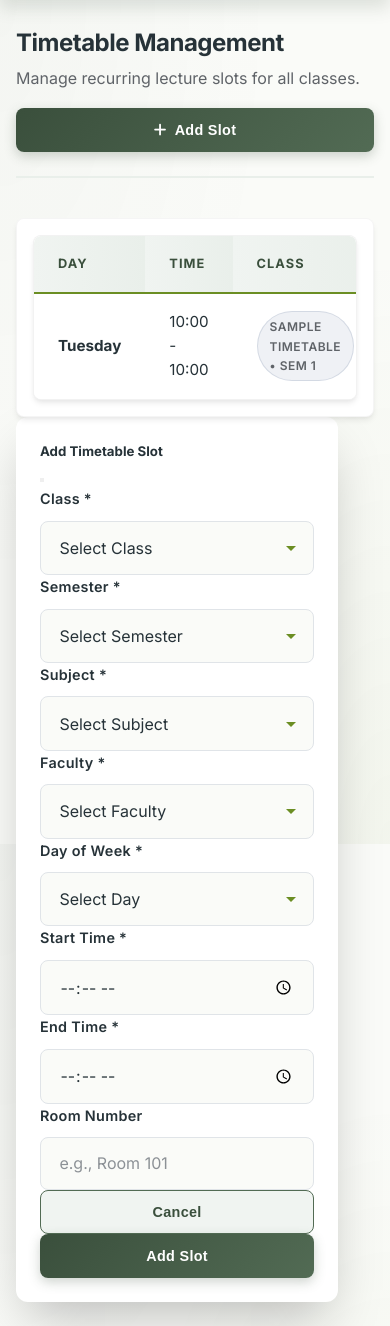
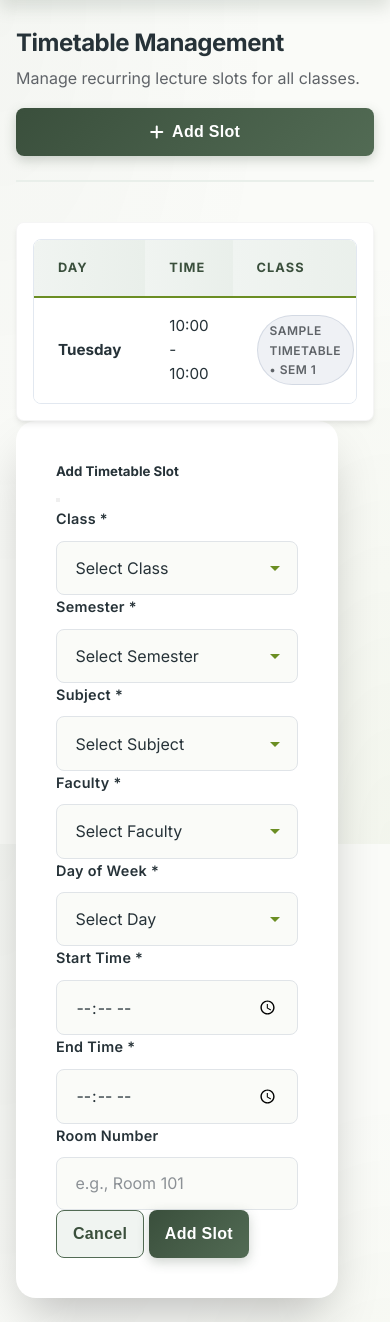
Before and after one commit to jv122/biometric-attendance-system, a Flask app: page /timetable in a window 390 px wide. Shown: the part 63-1389 px from the top of the page. Run offline with Flask 3, Linux system fonts and the light colour scheme; a user stored in the database is signed in; tables that the repository leaves empty hold one stand-in row (values such as "Sample post"); some libraries are stand-ins or nearby versions.

Commit message:
Enhance mobile responsiveness for all pages

```diff
--- a/biometric-attendance-system/static/css/responsive.css
+++ b/biometric-attendance-system/static/css/responsive.css
@@ -1,9 +1,9 @@
-/* --- Mobile Responsiveness --- */
+/* --- Mobile Responsiveness (Comprehensive) --- */
 
 /* Tablets & Mobile Devices (< 768px) */
 @media screen and (max-width: 768px) {
 
-    /* Layout */
+    /* Global Layout & Typography */
     .container {
         padding: 0 1rem;
     }
@@ -12,18 +12,38 @@
         padding: 1.5rem 0;
     }
 
+    h1 {
+        font-size: 1.75rem !important;
+    }
+
+    h2 {
+        font-size: 1.5rem !important;
+    }
+
+    h3 {
+        font-size: 1.25rem !important;
+    }
+
     .page-header {
         flex-direction: column;
         align-items: flex-start;
         gap: 1rem;
     }
 
+    .section-title {
+        font-size: 1.5rem;
+    }
+
     .section-actions {
         width: 100%;
+        display: flex;
+        flex-direction: column;
+        gap: 0.5rem;
     }
 
     .section-actions .btn {
-        flex: 1;
+        width: 100%;
+        justify-content: center;
     }
 
     /* Navbar - Hamburger Menu */
@@ -32,7 +52,7 @@
     }
 
     .nav-toggle {
-        display: block; /* Make sure this is visible on mobile */
+        display: block !important;
         background: transparent;
         border: none;
         color: white;
@@ -42,7 +62,7 @@
     }
 
     .nav-links {
-        display: none; /* Hidden by default */
+        display: none;
         width: 100%;
         flex-direction: column;
         align-items: flex-start;
@@ -53,17 +73,22 @@
     }
 
     .nav-links.active {
-        display: flex; /* Shown when toggled */
+        display: flex;
     }
 
     .nav-link {
         width: 100%;
-        padding: 0.75rem 0;
-        border-radius: 0;
+        padding: 0.75rem 1rem;
+        border-radius: var(--radius-sm);
+        margin-bottom: 0.25rem;
+    }
+
+    .nav-link:hover {
+        background: rgba(255, 255, 255, 0.1);
     }
 
     .nav-link::before {
-        display: none; /* Remove underline effect on mobile */
+        display: none;
     }
 
     .user-profile {
@@ -77,54 +102,102 @@
         justify-content: space-between;
     }
 
+    /* --- Page Specifics --- */
+
     /* Login Page */
     .login-split {
-        grid-template-columns: 1fr;
+        display: flex !important;
+        flex-direction: column;
         min-height: auto;
+        height: auto;
     }
 
     .login-brand {
         padding: 3rem 1.5rem;
-        min-height: 200px;
+        min-height: auto;
+        flex: 0 0 auto;
+    }
+
+    .login-brand h1 {
+        font-size: 2.5rem !important;
+    }
+
+    .login-brand i {
+        font-size: 3rem !important;
     }
 
     .login-panel {
-        padding: 2rem 1.5rem;
+        padding: 2rem 1rem;
+        flex: 1 0 auto;
     }
 
     .login-card {
         padding: 1.5rem;
-        box-shadow: none; /* Simplify for mobile */
-        border: none;
-        background: transparent;
+        box-shadow: none;
+        border: 1px solid rgba(0, 0, 0, 0.05);
+        /* Subtle border for mobile */
     }
 
-    /* Dashboard & Grids */
+    /* Dashboard & Grid Layouts */
     .dashboard-grid {
-        grid-template-columns: 1fr; /* Stack cards */
-        gap: 1rem;
+        grid-template-columns: 1fr !important;
+        gap: 1.5rem;
     }
 
-    .stat-card {
-        padding: 1.5rem;
+    /* Attendance / Camera Page */
+    .camera-box {
+        min-height: 250px !important;
+        height: auto;
+        aspect-ratio: 4/3;
+        /* Better for mobile portrait if needed, or stick to auto */
+        border-width: 2px;
     }
 
-    .stat-value {
-        font-size: 2rem;
+    /* Ensure controls stack below camera naturally via dashboard-grid override above */
+
+    /* Reports / Filter Section */
+    .filter-section {
+        flex-direction: column;
+        align-items: stretch;
+        gap: 1rem;
+        padding: 1.25rem;
+    }
+
+    .filter-section .form-group {
+        width: 100%;
+        min-width: 0;
+        margin-bottom: 0;
+    }
+
+    .filter-section .btn {
+        width: 100%;
+        margin-top: 0.5rem;
     }
 
     /* Forms */
+    .form-section {
+        padding: 1.5rem 1rem;
+    }
+
     .form-group {
         margin-bottom: 1.25rem;
     }
 
-    .login-header h2 {
-        font-size: 1.5rem;
+    /* Make inputs easier to tap */
+    .form-control,
+    select,
+    .btn {
+        font-size: 16px;
+        /* Prevents iOS zooom on focus */
+        min-height: 48px;
+        /* Touch target size */
     }
 
-    /* Tables - Horizontal Scroll */
+    /* Tables */
     .table-container {
         border-radius: var(--radius-sm);
+        box-shadow: none;
+        border: 1px solid #e2e8f0;
     }
 
     .table-responsive {
@@ -134,35 +207,55 @@
         -webkit-overflow-scrolling: touch;
     }
 
-    .table th, .table td {
+    .table th,
+    .table td {
         padding: 0.75rem 1rem;
-        white-space: nowrap; /* Prevent wrapping implies scrolling */
+        white-space: nowrap;
     }
 
-    /* Attendance Camera */
-    .camera-box {
-        border-width: 3px;
+    /* Charts */
+    .chart-container {
+        padding: 1rem;
+    }
+
+    canvas {
+        max-height: 300px;
+    }
+
+    /* Modals */
+    .modal-dialog {
+        margin: 0.5rem;
+        width: auto;
+    }
+
+    .modal-content {
+        border-radius: var(--radius-md);
+    }
+
+    .modal .row {
+        flex-direction: column;
+    }
+
+    .modal .col-md-6 {
+        width: 100%;
     }
 }
 
 /* Small Mobile Devices (< 480px) */
 @media screen and (max-width: 480px) {
-    .section-title {
-        font-size: 1.5rem;
+    .login-brand h1 {
+        font-size: 2rem !important;
+    }
+
+    .login-brand p {
+        font-size: 1rem !important;
+    }
+
+    .stat-value {
+        font-size: 1.75rem;
     }
 
     .btn {
-        padding: 0.75rem 1.25rem;
-        font-size: 0.9rem;
-        width: 100%; /* Full width buttons */
-    }
-
-    .nav-brand {
-        font-size: 1.25rem;
-    }
-
-    .modal {
-        padding: 1.5rem;
-        border-radius: var(--radius-md);
+        padding: 0.75rem 1rem;
     }
 }
--- a/biometric-attendance-system/static/css/style.css
+++ b/biometric-attendance-system/static/css/style.css
@@ -807,6 +807,20 @@ textarea {
     }
 }
 
+/* Default Student Dashboard Grid (Desktop) */
+.student-dashboard-grid {
+    grid-template-columns: 1fr 2fr;
+}
+
+/* targeted via specific parent/child if needed, but dashboard-grid default is usually auto-fit */
+@media screen and (min-width: 769px) {
+
+    /* Specific override for attendance page to keep the camera section larger on desktop */
+    .dashboard-grid:has(.camera-box) {
+        grid-template-columns: 3fr 2fr;
+    }
+}
+
 .login-panel {
     display: flex;
     align-items: center;
--- a/biometric-attendance-system/templates/reports.html
+++ b/biometric-attendance-system/templates/reports.html
@@ -35,7 +35,7 @@
     </div>
 </div>
 
-<div class="table-container" style="overflow-x: auto;">
+<div class="table-container table-responsive">
     <table class="data-table">
         <thead>
             <tr>
--- a/biometric-attendance-system/templates/student_dashboard.html
+++ b/biometric-attendance-system/templates/student_dashboard.html
@@ -10,7 +10,7 @@
     </div>
 </div>
 
-    <div class="dashboard-grid" style="grid-template-columns: 1fr 2fr;">
+<div class="dashboard-grid student-dashboard-grid">
     <!-- Profile Card -->
     <div class="card" style="text-align: center;">
         <div class="card-header" style="justify-content: center; border-bottom: none; padding-bottom: 0;">
@@ -103,7 +103,7 @@
             </div>
 
             {% if recent_records %}
-                <div class="table-container">
+            <div class="table-container table-responsive">
                 <table class="table">
                     <thead>
                         <tr>
--- a/biometric-attendance-system/templates/timetable.html
+++ b/biometric-attendance-system/templates/timetable.html
@@ -17,7 +17,7 @@
 
 <div class="card">
     {% if slots %}
-    <div class="table-container">
+    <div class="table-container table-responsive">
         <table class="data-table">
             <thead>
                 <tr>
```
Also changed, not shown: biometric-attendance-system/templates/attendance.html (+3 -5 lines), biometric-attendance-system/templates/login.html (+7 -4 lines). Lines whose indentation alone changed are shown as unchanged.
